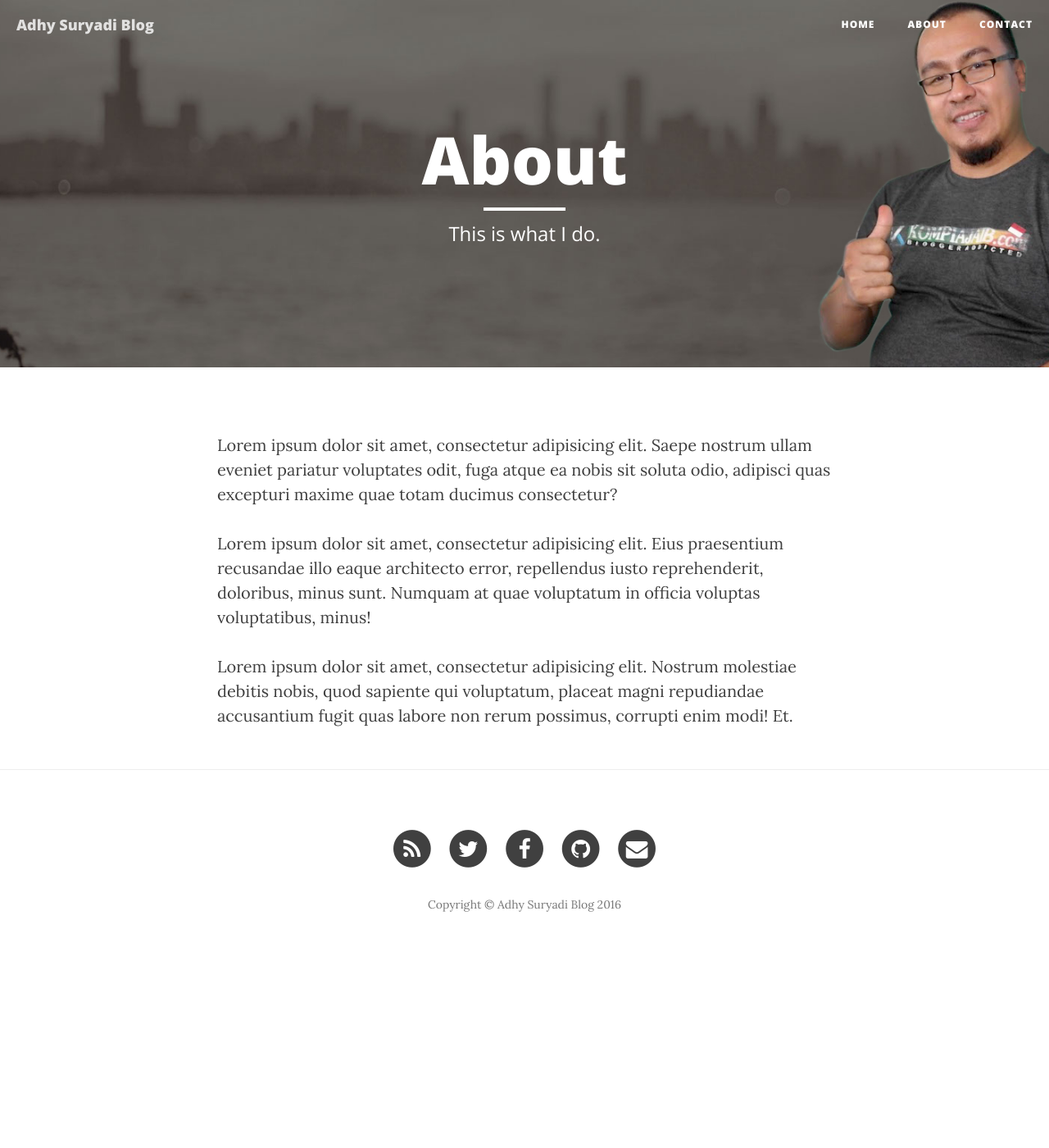
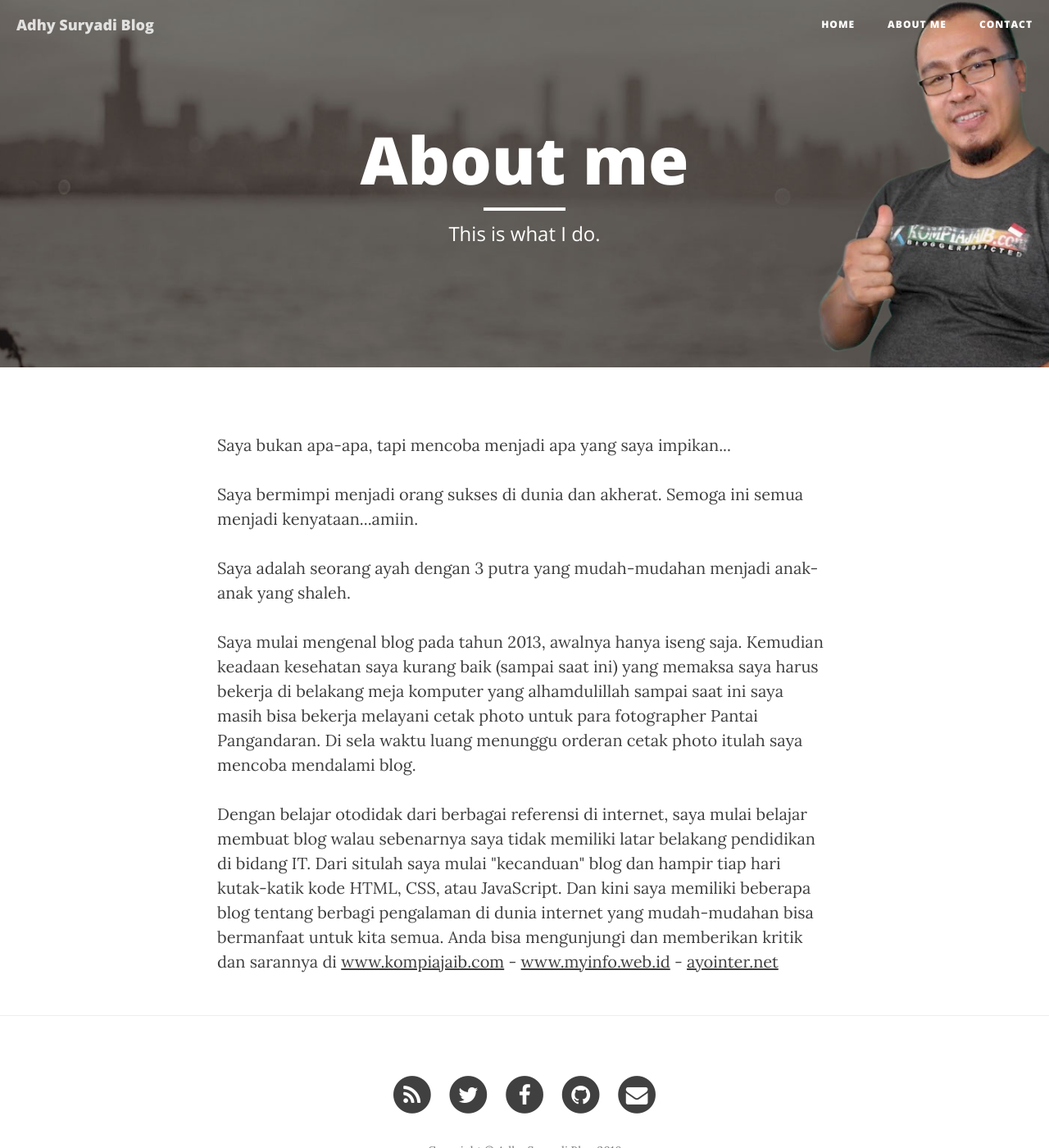
Before and after one commit to KompiAjaib/kompiajaib.github.io, a Jekyll site: the page built from about.html, in a window 1280 px wide and 1400 px high. Shown: the whole window at 82% size. Built offline with Jekyll 4.4.1, drawn with Linux system fonts in a browser that asks for light colours; nearby versions of some CDN libraries.

Commit message:
Update about.html

```diff
--- a/about.html
+++ b/about.html
@@ -1,12 +1,16 @@
 ---
 layout: page
-title: "About"
+title: "About me"
 description: "This is what I do."
 header-img: "img/about-bg.jpg"
 ---
 
-<p>Lorem ipsum dolor sit amet, consectetur adipisicing elit. Saepe nostrum ullam eveniet pariatur voluptates odit, fuga atque ea nobis sit soluta odio, adipisci quas excepturi maxime quae totam ducimus consectetur?</p>
+<p>Saya bukan apa-apa, tapi mencoba menjadi apa yang saya impikan...</p>
 
-<p>Lorem ipsum dolor sit amet, consectetur adipisicing elit. Eius praesentium recusandae illo eaque architecto error, repellendus iusto reprehenderit, doloribus, minus sunt. Numquam at quae voluptatum in officia voluptas voluptatibus, minus!</p>
+<p>Saya bermimpi menjadi orang sukses di dunia dan akherat. Semoga ini semua menjadi kenyataan...amiin.</p>
 
-<p>Lorem ipsum dolor sit amet, consectetur adipisicing elit. Nostrum molestiae debitis nobis, quod sapiente qui voluptatum, placeat magni repudiandae accusantium fugit quas labore non rerum possimus, corrupti enim modi! Et.</p>
+<p>Saya adalah seorang ayah dengan 3 putra yang mudah-mudahan menjadi anak-anak yang shaleh.</p>
+
+<p>Saya mulai mengenal blog pada tahun 2013, awalnya hanya iseng saja. Kemudian keadaan kesehatan saya kurang baik (sampai saat ini) yang memaksa saya harus bekerja di belakang meja komputer yang alhamdulillah sampai saat ini saya masih bisa bekerja melayani cetak photo untuk para fotographer Pantai Pangandaran. Di sela waktu luang menunggu orderan cetak photo itulah saya mencoba mendalami blog.</p>
+
+<p>Dengan belajar otodidak dari berbagai referensi di internet, saya mulai belajar membuat blog walau sebenarnya saya tidak memiliki latar belakang pendidikan di bidang IT. Dari situlah saya mulai "kecanduan" blog dan hampir tiap hari kutak-katik kode HTML, CSS, atau JavaScript. Dan kini saya memiliki beberapa blog tentang berbagi pengalaman di dunia internet yang mudah-mudahan bisa bermanfaat untuk kita semua. Anda bisa mengunjungi dan memberikan kritik dan sarannya di <a href="http://www.kompiajaib.com/">www.kompiajaib.com</a> - <a href="http://www.myinfo.web.id/">www.myinfo.web.id</a> - <a href="http://ayointer.net/">ayointer.net</a></p>
```
